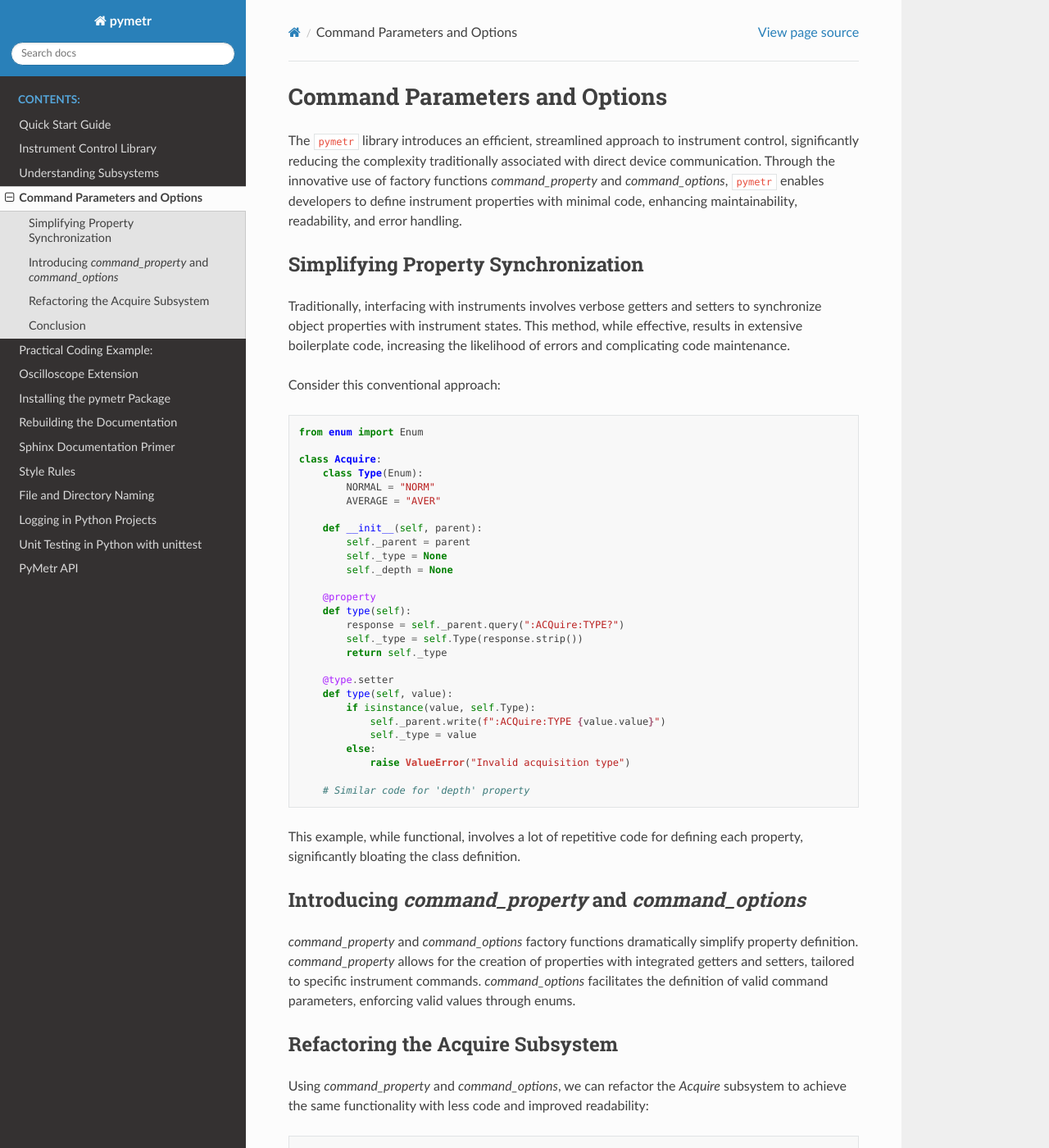
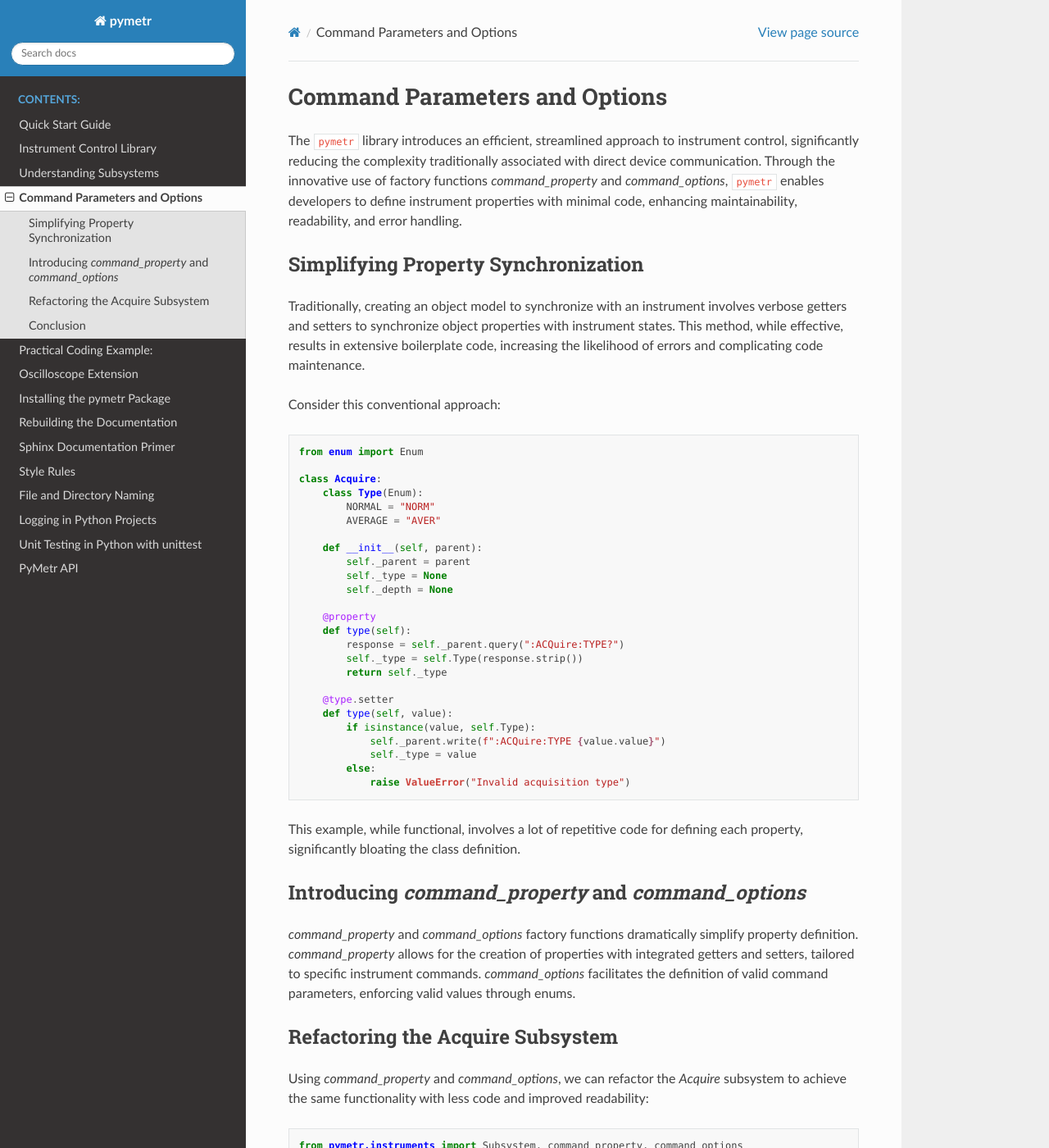
Before and after one commit to Spiryl/pymetr, a Sphinx documentation site: the page built from docs/factories.rst, in a window 1280 px wide and 1400 px high. Shown: the whole window at 82% size. Built offline with Sphinx 7.4.7 and the Read the Docs theme 2.0.0, drawn with Linux system fonts in a browser that asks for light colours.

Commit message:
Update factories.rst

```diff
--- a/docs/factories.rst
+++ b/docs/factories.rst
@@ -6,7 +6,7 @@ The ``pymetr`` library introduces an efficient, streamlined approach to instrume
 Simplifying Property Synchronization
 -------------------------------------
 
-Traditionally, interfacing with instruments involves verbose getters and setters to synchronize object properties with instrument states. This method, while effective, results in extensive boilerplate code, increasing the likelihood of errors and complicating code maintenance.
+Traditionally, creating an object model to synchronize with an instrument involves verbose getters and setters to synchronize object properties with instrument states. This method, while effective, results in extensive boilerplate code, increasing the likelihood of errors and complicating code maintenance.
 
 Consider this conventional approach:
 
@@ -38,7 +38,6 @@ Consider this conventional approach:
             else:
                 raise ValueError("Invalid acquisition type")
 
-        # Similar code for 'depth' property
 
 This example, while functional, involves a lot of repetitive code for defining each property, significantly bloating the class definition.
 
```
